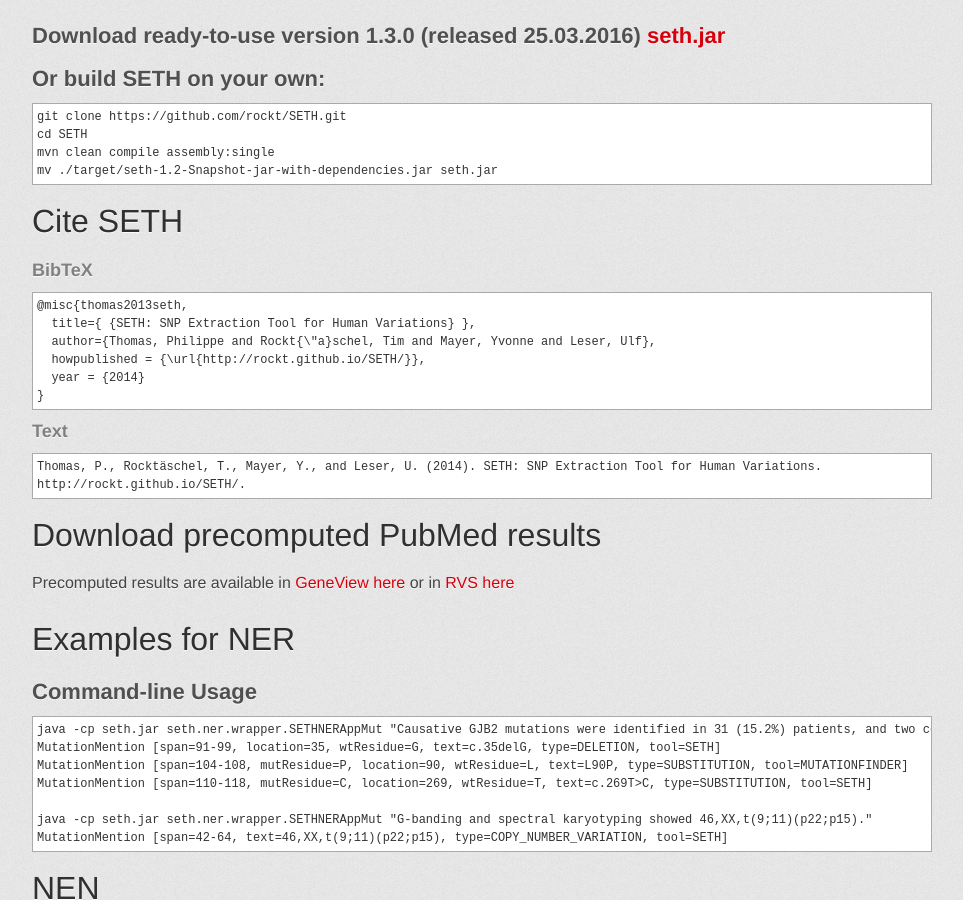
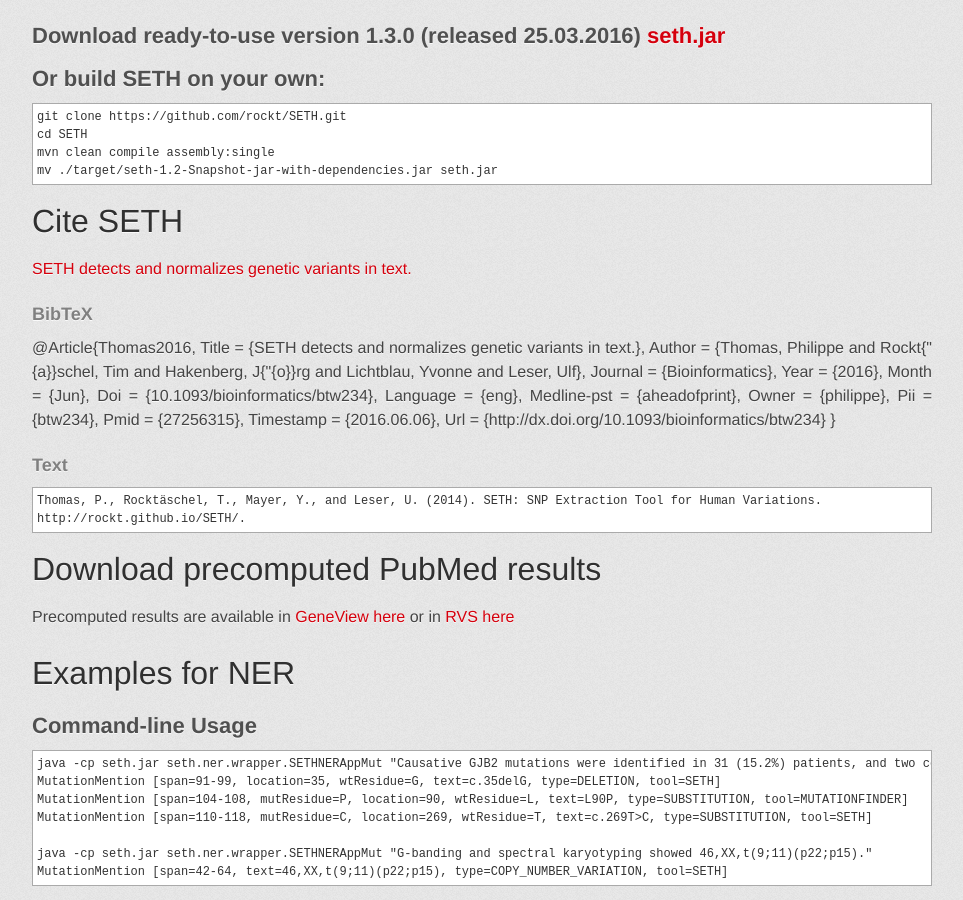
Before and after one commit to rockt/SETH, a Jekyll site: the page built from index.md, in a window 1280 px wide and 900 px high, scrolled down 1363 px. Shown: the whole window, without its empty margins (158-1121 px from the left). Built offline with Jekyll 4.4.1, drawn with Linux system fonts in a browser that asks for light colours; some web fonts are replaced.

Commit message:
Update index.md

```diff
--- a/index.md
+++ b/index.md
@@ -38,14 +38,25 @@
 	mv ./target/seth-1.2-Snapshot-jar-with-dependencies.jar seth.jar
 
 # Cite SETH
+[SETH detects and normalizes genetic variants in text.](http://www.ncbi.nlm.nih.gov/pubmed/?term=27256315)
 
 ### BibTeX
-	@misc{thomas2013seth,
-	  title={ {SETH: SNP Extraction Tool for Human Variations} },
-	  author={Thomas, Philippe and Rockt{\"a}schel, Tim and Mayer, Yvonne and Leser, Ulf},
-	  howpublished = {\url{http://rockt.github.io/SETH/}},
-	  year = {2014}
-	}
+@Article{Thomas2016,
+  Title                    = {SETH detects and normalizes genetic variants in text.},
+  Author                   = {Thomas, Philippe and Rockt{\"{a}}schel, Tim and Hakenberg, J{\"{o}}rg and Lichtblau, Yvonne and Leser, Ulf},
+  Journal                  = {Bioinformatics},
+  Year                     = {2016},
+  Month                    = {Jun},
+  Doi                      = {10.1093/bioinformatics/btw234},
+  Language                 = {eng},
+  Medline-pst              = {aheadofprint},
+  Owner                    = {philippe},
+  Pii                      = {btw234},
+  Pmid                     = {27256315},
+  Timestamp                = {2016.06.06},
+  Url                      = {http://dx.doi.org/10.1093/bioinformatics/btw234}
+}
+
 
 ### Text
 	Thomas, P., Rocktäschel, T., Mayer, Y., and Leser, U. (2014). SETH: SNP Extraction Tool for Human Variations.
```
